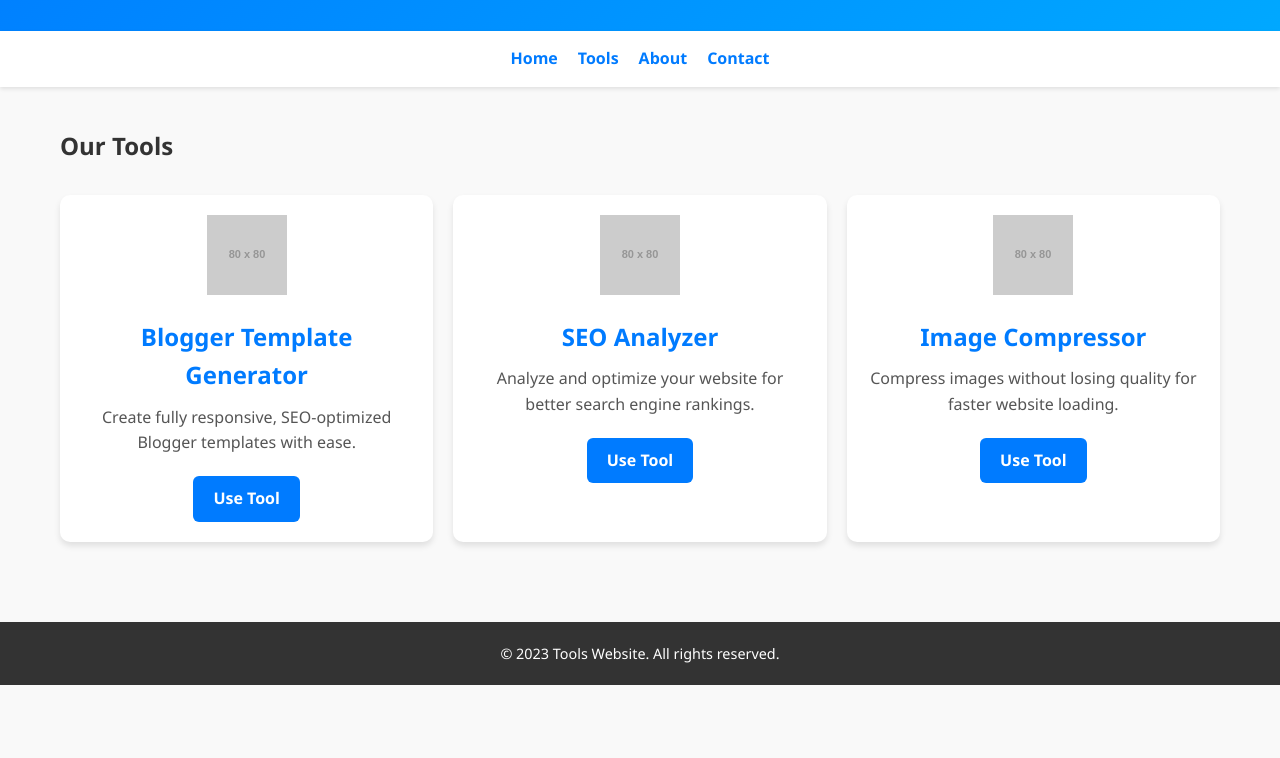
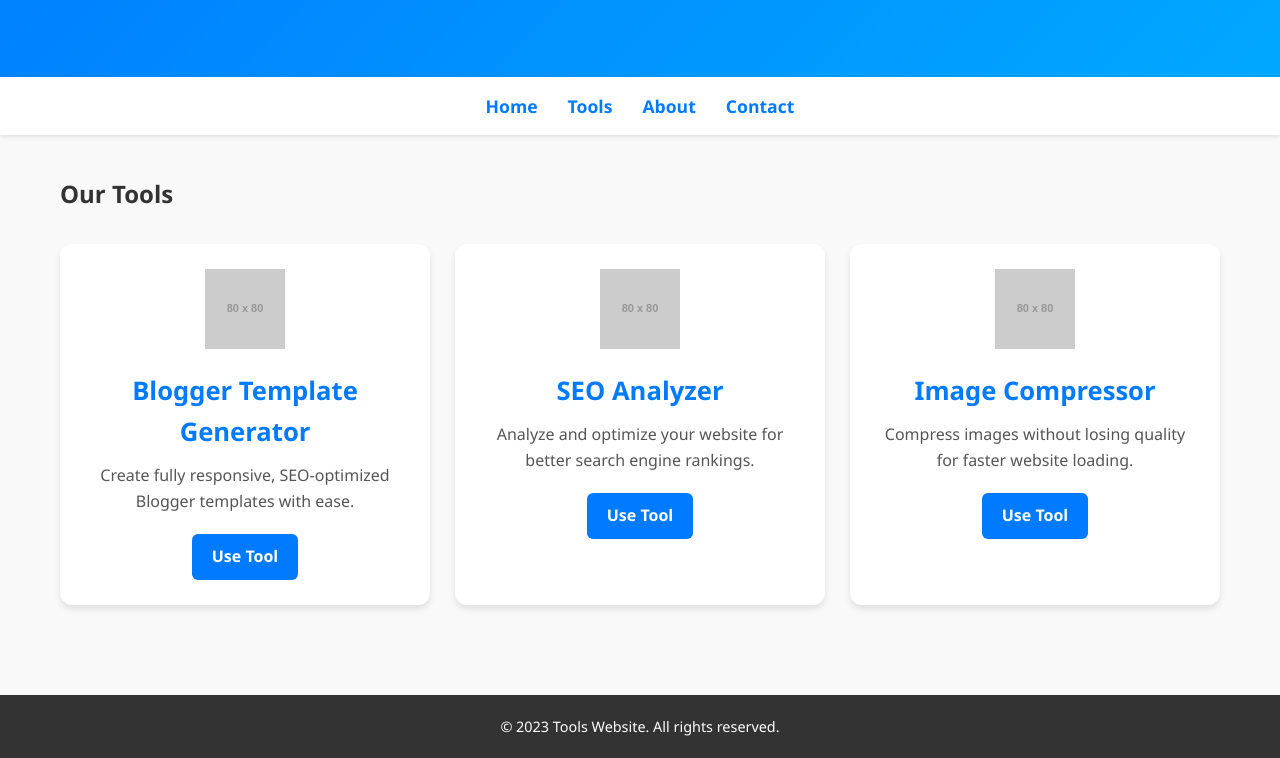
Before and after one commit to msatools/Tools, a plain HTML site: page Index.html in a window 1280 px wide. Shown: the part 201-959 px from the top of the page. Before the commit the page ends 886 px from the top, so only its background shows below. Drawn offline with Linux system fonts and the light colour scheme; placeholder pictures from the web are drawn by us.

Commit message:
Update Index.html

```diff
--- a/Index.html
+++ b/Index.html
@@ -26,13 +26,13 @@
     header {
       background: linear-gradient(135deg, #007BFF, #00a8ff);
       color: #fff;
-      padding: 60px 20px;
+      padding: 80px 20px;
       text-align: center;
       box-shadow: 0 4px 6px rgba(0, 0, 0, 0.1);
     }
 
     header h1 {
-      font-size: 2.8rem;
+      font-size: 3rem;
       margin-bottom: 10px;
     }
 
@@ -55,7 +55,7 @@
       list-style: none;
       display: flex;
       justify-content: center;
-      gap: 20px;
+      gap: 30px;
     }
 
     nav ul li {
@@ -66,7 +66,7 @@
       text-decoration: none;
       color: #007BFF;
       font-weight: 600;
-      font-size: 1rem;
+      font-size: 1.1rem;
       transition: color 0.3s ease;
     }
 
@@ -85,17 +85,20 @@
     .tools-section {
       display: grid;
       grid-template-columns: repeat(auto-fit, minmax(300px, 1fr));
-      gap: 20px;
+      gap: 25px;
       margin-top: 30px;
     }
 
     .tool-card {
       background: #fff;
-      padding: 20px;
-      border-radius: 10px;
+      padding: 25px;
+      border-radius: 12px;
       box-shadow: 0 4px 6px rgba(0, 0, 0, 0.1);
       text-align: center;
       transition: transform 0.3s ease, box-shadow 0.3s ease;
+      text-decoration: none;
+      color: inherit;
+      display: block;
     }
 
     .tool-card:hover {
@@ -110,7 +113,7 @@
     }
 
     .tool-card h3 {
-      font-size: 1.5rem;
+      font-size: 1.6rem;
       margin-bottom: 10px;
       color: #007BFF;
     }
@@ -121,7 +124,7 @@
       margin-bottom: 20px;
     }
 
-    .tool-card a {
+    .tool-card .tool-link {
       display: inline-block;
       padding: 10px 20px;
       background: #007BFF;
@@ -132,7 +135,7 @@
       transition: background 0.3s ease;
     }
 
-    .tool-card a:hover {
+    .tool-card:hover .tool-link {
       background: #0056b3;
     }
 
@@ -142,7 +145,7 @@
       color: #fff;
       text-align: center;
       padding: 20px;
-      margin-top: 40px;
+      margin-top: 50px;
     }
 
     footer p {
@@ -152,7 +155,7 @@
     /* Responsive Design */
     @media (max-width: 768px) {
       header h1 {
-        font-size: 2.2rem;
+        font-size: 2.5rem;
       }
 
       header p {
@@ -172,15 +175,15 @@
 
     @media (max-width: 480px) {
       header {
-        padding: 40px 15px;
+        padding: 60px 15px;
       }
 
       header h1 {
-        font-size: 1.8rem;
+        font-size: 2rem;
       }
 
       .tool-card h3 {
-        font-size: 1.3rem;
+        font-size: 1.4rem;
       }
 
       .tool-card p {
@@ -213,28 +216,28 @@
       <h2>Our Tools</h2>
       <div class="tools-section">
         <!-- Blogger Template Generator Tool -->
-        <div class="tool-card">
+        <a href="/template-generator" class="tool-card">
           <img src="https://via.placeholder.com/80" alt="Template Generator">
           <h3>Blogger Template Generator</h3>
           <p>Create fully responsive, SEO-optimized Blogger templates with ease.</p>
-          <a href="/template-generator">Use Tool</a>
-        </div>
+          <span class="tool-link">Use Tool</span>
+        </a>
 
         <!-- SEO Analyzer Tool -->
-        <div class="tool-card">
+        <a href="/seo-analyzer" class="tool-card">
           <img src="https://via.placeholder.com/80" alt="SEO Analyzer">
           <h3>SEO Analyzer</h3>
           <p>Analyze and optimize your website for better search engine rankings.</p>
-          <a href="/seo-analyzer">Use Tool</a>
-        </div>
+          <span class="tool-link">Use Tool</span>
+        </a>
 
         <!-- Image Compressor Tool -->
-        <div class="tool-card">
+        <a href="/image-compressor" class="tool-card">
           <img src="https://via.placeholder.com/80" alt="Image Compressor">
           <h3>Image Compressor</h3>
           <p>Compress images without losing quality for faster website loading.</p>
-          <a href="/image-compressor">Use Tool</a>
-        </div>
+          <span class="tool-link">Use Tool</span>
+        </a>
       </div>
     </section>
   </main>
```
